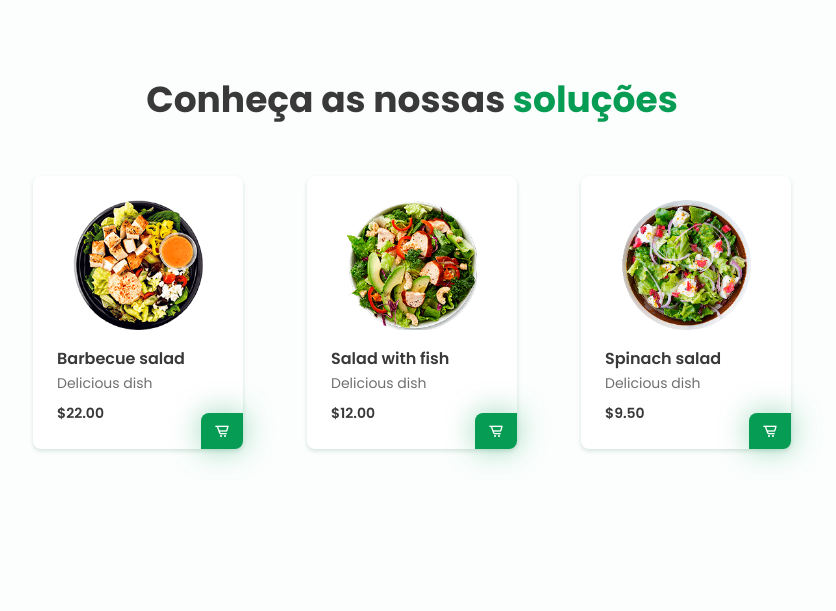
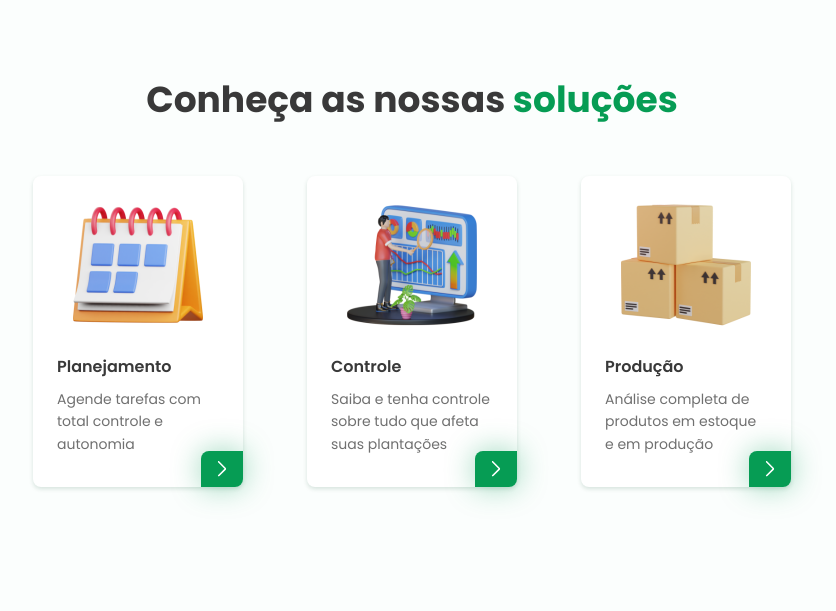
Before and after one commit to kauemends/agrotrack, a PHP site: page / in a window 1280 px wide. Shown: the part 1767-2378 px from the top of the page, without its empty margins (228-1064 px from the left). Run offline with PHP 8.4, Linux system fonts and the light colour scheme.

Commit message:
adjust homepage images

```diff
--- a/assets/css/styles.css
+++ b/assets/css/styles.css
@@ -350,7 +350,7 @@ img{
 .menu__img{
   width: 100px;
   align-self: center;
-  margin-bottom: var(--mb-2);
+  margin-bottom: var(--mb-3);
 }
 
 .menu__name, .menu__preci{
@@ -360,6 +360,7 @@ img{
 
 .menu__name{
   font-size: var(--normal-font-size);
+  margin-bottom: var(--mb-1);
 }
 
 .menu__detail, .menu__preci{
@@ -379,7 +380,6 @@ img{
   border-radius: .5rem 0 .5rem 0;
 }
 
-/*========== APP ==========*/
 .app__data{
   text-align: center;
 }
--- a/index.html
+++ b/index.html
@@ -93,32 +93,28 @@
 
                 <div class="menu__container bd-grid">
                     <div class="menu__content">
-                        <img src="assets/img/plate1.png" alt="" class="menu__img">
-                        <h3 class="menu__name">Barbecue salad</h3>
-                        <span class="menu__detail">Delicious dish</span>
-                        <span class="menu__preci">$22.00</span>
-                        <a href="#" class="button menu__button"><i class='bx bx-cart-alt'></i></a>
+                        <img src="assets/img/planner.png" alt="" class="menu__img">
+                        <h3 class="menu__name">Planejamento</h3>
+                        <span class="menu__detail">Agende tarefas com total controle e autonomia</span>
+                        <a href="#" class="button menu__button"><img src="/assets/img/arrow-left.svg" alt=""></a>
                     </div>
 
                     <div class="menu__content">
-                        <img src="assets/img/plate2.png" alt="" class="menu__img">
-                        <h3 class="menu__name">Salad with fish</h3>
-                        <span class="menu__detail">Delicious dish</span>
-                        <span class="menu__preci">$12.00</span>
-                        <a href="#" class="button menu__button"><i class='bx bx-cart-alt'></i></a>
+                        <img src="assets/img/dashboard.png" alt="" class="menu__img">
+                        <h3 class="menu__name">Controle</h3>
+                        <span class="menu__detail">Saiba e tenha controle sobre tudo que afeta suas plantações</span>
+                        <a href="#" class="button menu__button"><img src="/assets/img/arrow-left.svg" alt=""></a>
                     </div>
 
                     <div class="menu__content">
-                        <img src="assets/img/plate3.png" alt="" class="menu__img">
-                        <h3 class="menu__name">Spinach salad</h3>
-                        <span class="menu__detail">Delicious dish</span>
-                        <span class="menu__preci">$9.50</span>
-                        <a href="#" class="button menu__button"><i class='bx bx-cart-alt'></i></a>
+                        <img src="assets/img/production.png" alt="" class="menu__img">
+                        <h3 class="menu__name">Produção</h3>
+                        <span class="menu__detail">Análise completa de produtos em estoque e em produção</span>
+                        <a href="#" class="button menu__button"><img src="/assets/img/arrow-left.svg" alt=""></a>
                     </div>
                 </div>
             </section>
 
-            <!--===== APP =======-->
             <section class="app section bd-container">
                 <div class="app__container bd-grid">
                     <div class="app__data">
@@ -149,7 +145,6 @@
             </section>
         </main>
 
-        <!--========== FOOTER ==========-->
         <footer class="footer section bd-container">
             <div class="footer__container bd-grid">
                 <div class="footer__content">
@@ -165,10 +160,10 @@
                 <div class="footer__content">
                     <h3 class="footer__title">Serviços</h3>
                     <ul>
-                        <li><a href="#" class="footer__link">Delivery</a></li>
-                        <li><a href="#" class="footer__link">Pricing</a></li>
-                        <li><a href="#" class="footer__link">Fast food</a></li>
-                        <li><a href="#" class="footer__link">Reserve your spot</a></li>
+                        <li><a href="#" class="footer__link">Acesso remoto</a></li>
+                        <li><a href="#" class="footer__link">Informações climáticas</a></li>
+                        <li><a href="#" class="footer__link">Gerenciador de estoque</a></li>
+                        <li><a href="#" class="footer__link">Planejamento e tarefas</a></li>
                     </ul>
                 </div>
 
@@ -176,9 +171,9 @@
                     <h3 class="footer__title">Informações</h3>
                     <ul>
                         <li><a href="#" class="footer__link">Event</a></li>
-                        <li><a href="#" class="footer__link">Contact us</a></li>
-                        <li><a href="#" class="footer__link">Privacy policy</a></li>
-                        <li><a href="#" class="footer__link">Terms of services</a></li>
+                        <li><a href="#" class="footer__link">Contate-nos</a></li>
+                        <li><a href="#" class="footer__link">Política de Privacidade</a></li>
+                        <li><a href="#" class="footer__link">Termos de Uso</a></li>
                     </ul>
                 </div>
 
```
Also changed, not shown: assets/img/arrow-left.svg (added), assets/img/dashboard.png (added), assets/img/dish.svg (deleted), assets/img/movil-app.png (deleted), assets/img/pizza.svg (deleted), assets/img/planner.png (added), assets/img/plate1.png (deleted), assets/img/plate2.png (deleted), assets/img/plate3.png (deleted), assets/img/production.png (added), assets/img/truck.svg (deleted), preview.png (deleted).
